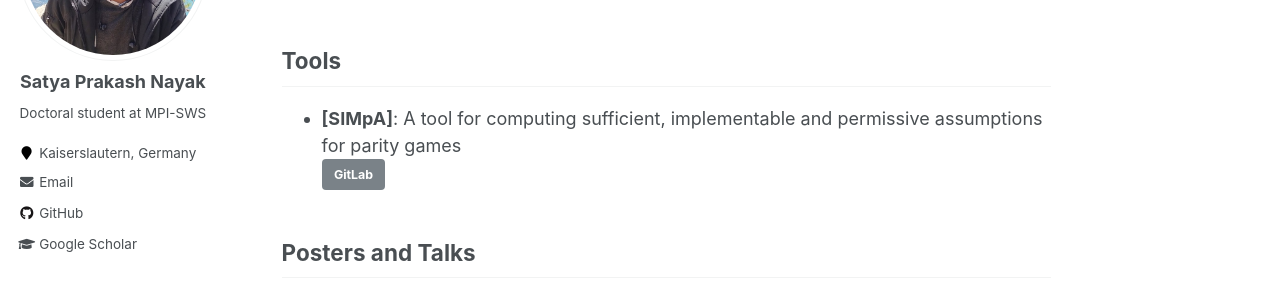
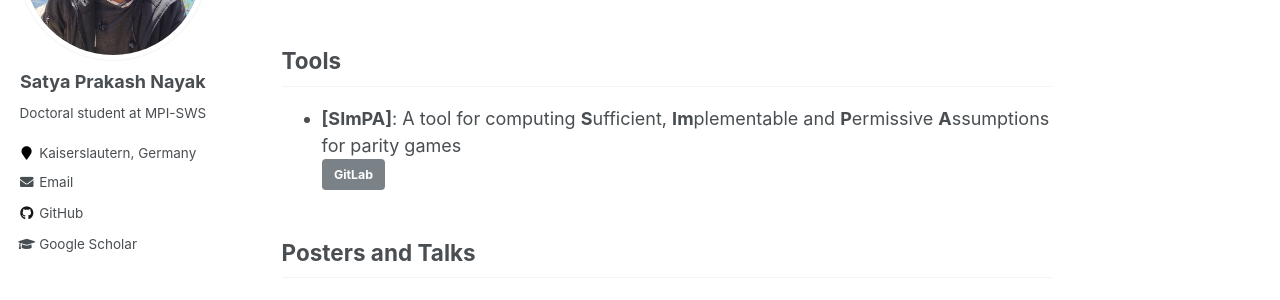
Before and after one commit to satya2009rta/satya2009rta.github.io, a Jekyll site: the page built from _pages/publications.md, in a window 1280 px wide and 900 px high, scrolled down 642 px. Shown: the part 164-464 px from the top of the window. Built offline with Jekyll 4.4.1, drawn with Linux system fonts in a browser that asks for light colours.

Commit message:
Update publications.md

```diff
--- a/_pages/publications.md
+++ b/_pages/publications.md
@@ -41,7 +41,7 @@ _NASA Formal Methods (NFM)_, 2022.
 
 
 ## Tools
-* **[SIMpA]**: A tool for computing sufficient, implementable and permissive assumptions for parity games <br>
+* **[SImPA]**: A tool for computing **S**ufficient, **Im**plementable and **P**ermissive **A**ssumptions for parity games <br>
 <a href="https://gitlab.mpi-sws.org/kmallik/simpa" style="text-decoration:none">GitLab</a>{: .btn .btn--primary .btn--small}
 
 
```
